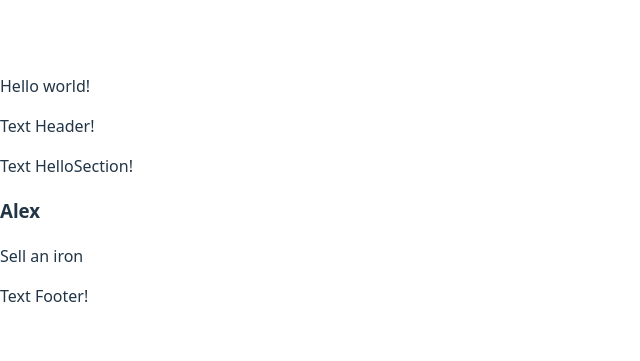
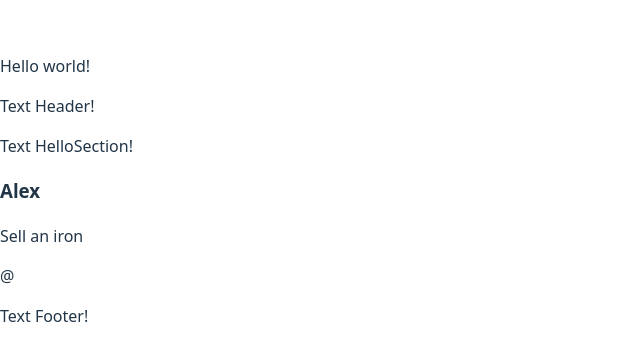
Before and after one commit to SergejPanaseiko/react-project-1, a React (Vite) app: page / in a window 1280 px wide. Shown: the part 201-562 px from the top of the page, without its empty margins (0-640 px from the left). Built offline with nearby package versions, Linux system fonts and the light colour scheme.

Commit message:
update vercel deploy

```diff
--- a/src/components/Message/Message.jsx
+++ b/src/components/Message/Message.jsx
@@ -5,7 +5,7 @@ const Message = ({author="Incognito", text, isOnLine=false}) => {
     <div>
             <h3>{author}</h3>
             <p>{text}</p>
-            <p>{ isOnLine }</p>
+            <p>@{ isOnLine }</p>
     </div>
     )
 }
```
